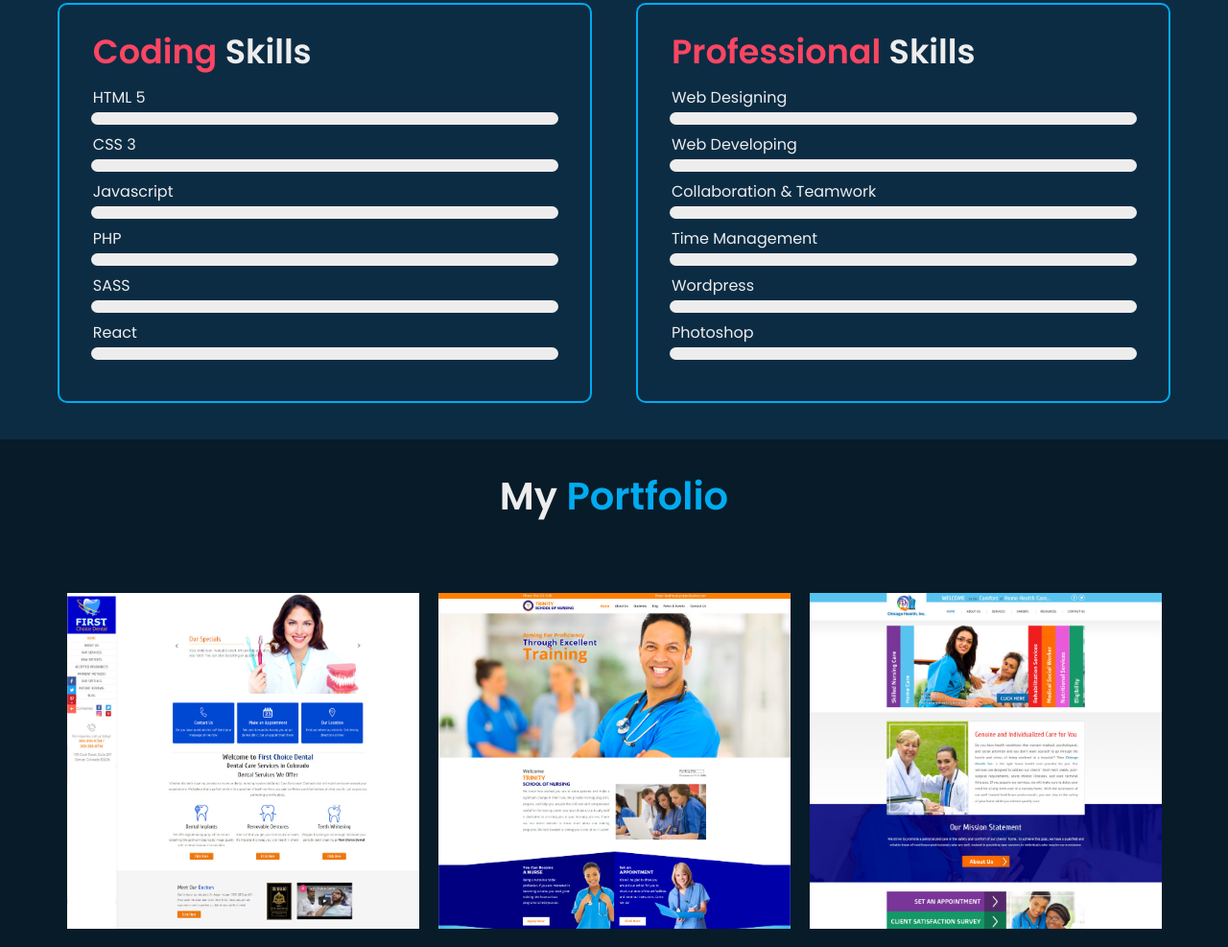
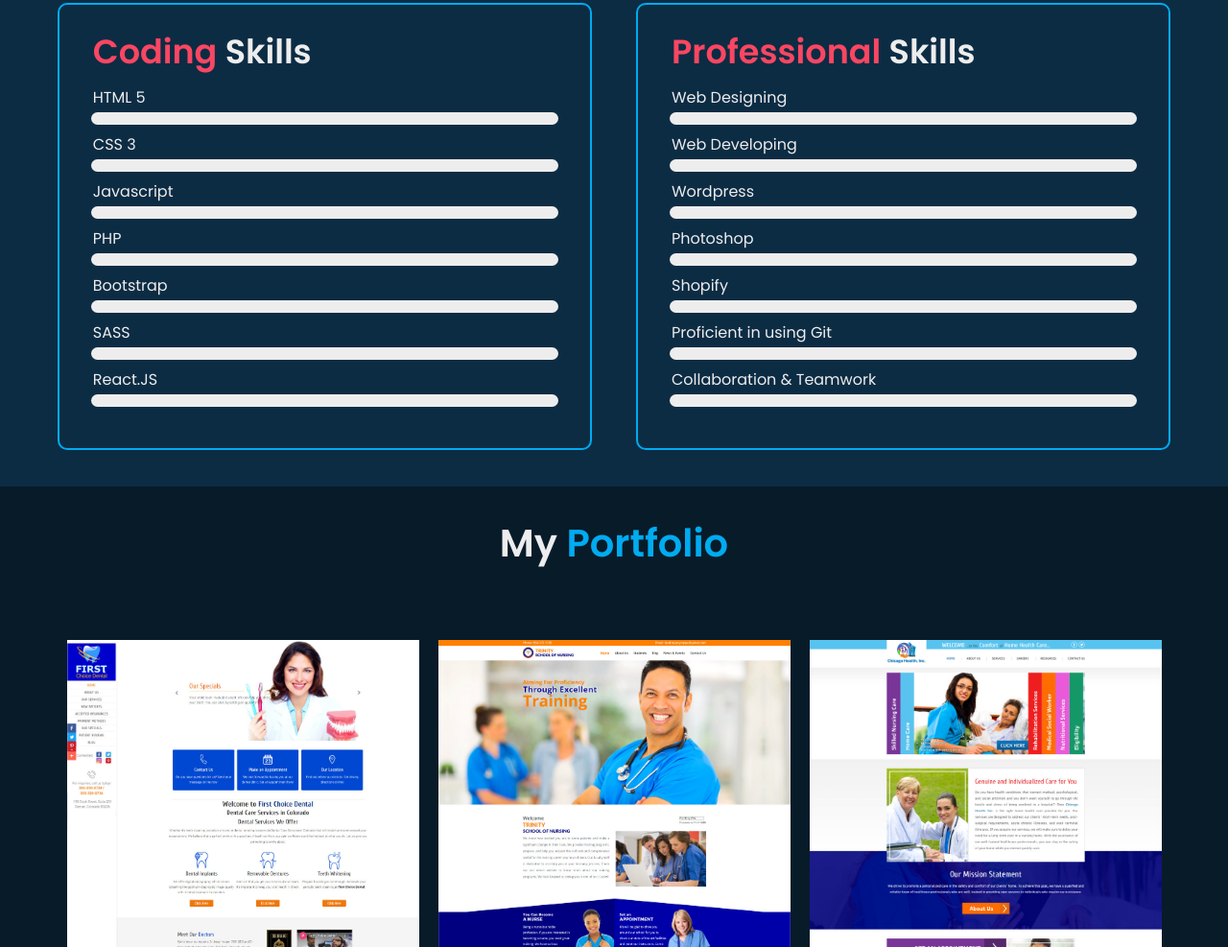
Before and after one commit to joelmayol0895/mypersonalsite.github.io, a website: page index.html in a window 1280 px wide. Shown: the part 2649-3636 px from the top of the page at 96% size. Drawn offline with nearby package versions, Linux system fonts and the light colour scheme; some packages are replaced by stand-ins of ours; a script that the page names is missing; a web font is replaced by a local one.

Commit message:
updating skills

```diff
--- a/index.html
+++ b/index.html
@@ -241,13 +241,19 @@
                             </div>
                         </li>
                         <li>
+                            <h4>Bootstrap</h4>
+                            <div class="progress">
+                                <div class="progress-bar" data-progress="90"></div>
+                            </div>
+                        </li>
+                        <li>
                             <h4>SASS</h4>
                             <div class="progress">
                                 <div class="progress-bar" data-progress="90"></div>
                             </div>
                         </li>
                         <li>
-                            <h4>React</h4>
+                            <h4>React.JS</h4>
                             <div class="progress">
                                 <div class="progress-bar" data-progress="70"></div>
                             </div>
@@ -271,18 +277,6 @@
                             </div>
                         </li>
                         <li>
-                            <h4>Collaboration & Teamwork</h4>
-                            <div class="progress">
-                                <div class="progress-bar" data-progress="85"></div>
-                            </div>
-                        </li>
-                        <li>
-                            <h4>Time Management</h4>
-                            <div class="progress">
-                                <div class="progress-bar" data-progress="85"></div>
-                            </div>
-                        </li>
-                        <li>
                             <h4>Wordpress</h4>
                             <div class="progress">
                                 <div class="progress-bar" data-progress="90"></div>
@@ -292,6 +286,24 @@
                             <h4>Photoshop</h4>
                             <div class="progress">
                                 <div class="progress-bar" data-progress="60"></div>
+                            </div>
+                        </li>
+                        <li>
+                            <h4>Shopify</h4>
+                            <div class="progress">
+                                <div class="progress-bar" data-progress="85"></div>
+                            </div>
+                        </li>
+                        <li>
+                            <h4>Proficient in using Git</h4>
+                            <div class="progress">
+                                <div class="progress-bar" data-progress="85"></div>
+                            </div>
+                        </li>
+                        <li>
+                            <h4>Collaboration & Teamwork</h4>
+                            <div class="progress">
+                                <div class="progress-bar" data-progress="85"></div>
                             </div>
                         </li>
                     </ul>
```
